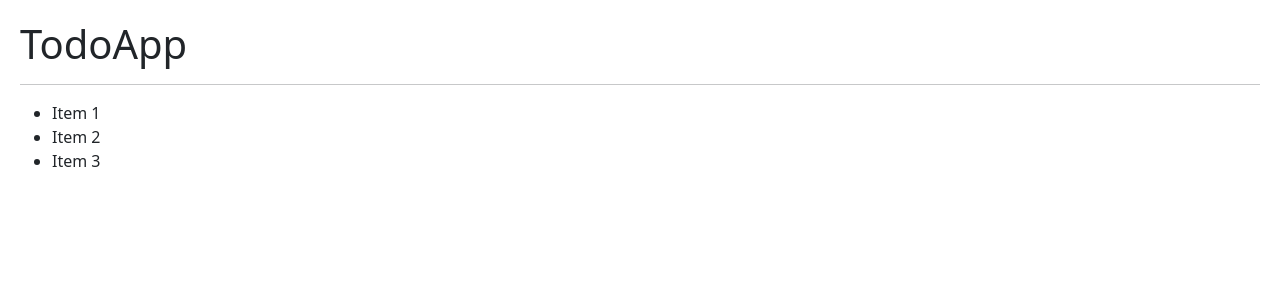
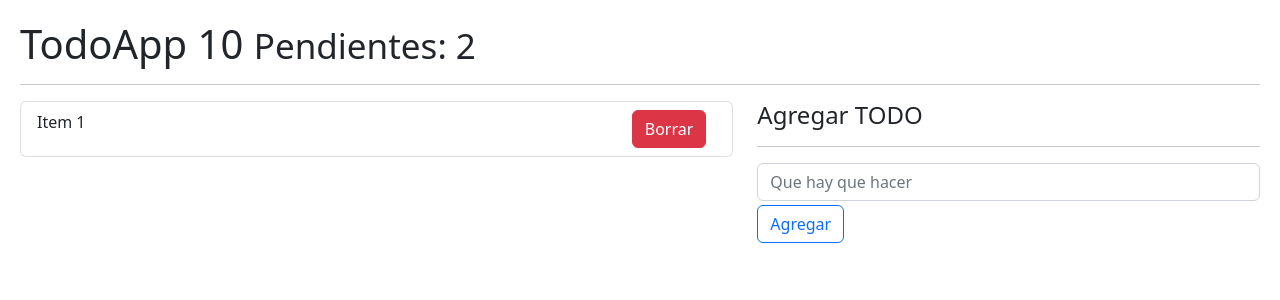
Before and after one commit to harold2tg/05-hook-app, a React (Vite) app: page / in a window 1280 px wide. Shown: the top 300 px of the page. Built offline with nearby package versions, Linux system fonts and the light colour scheme.

Commit message:
142. Creando el cascarón de la lista de TODOs

```diff
--- a/src/08-useReducer/TodoApp.jsx
+++ b/src/08-useReducer/TodoApp.jsx
@@ -18,13 +18,35 @@
     const [state, dispatch] = useReducer(todoReducer, initialState)
   return (
     <>
-        <h1>TodoApp</h1>
+        <h1>TodoApp 10 <small>Pendientes: 2</small></h1>
         <hr />
-        <ul>
-            <li> Item 1</li>
-            <li> Item 2</li>
-            <li> Item 3</li>
-        </ul>
+        <div className="row">
+            <div className="col-7">
+                <ul className='list-group'>
+                    <li className='list-group-item d-flex justify-content-between'>
+                        <span className='alig-self-center'>Item 1</span>
+                        <button className='btn btn-danger '>Borrar</button>
+                    </li>
+                </ul>
+            </div>
+            <div className="col-5">
+                <h4>Agregar TODO</h4>
+                <hr />
+                <form>
+                    <input
+                        type="text"
+                        placeholder='Que hay que hacer'
+                        className='form-control'
+                        />
+                    <button
+                        type='submit'
+                        className='btn btn-outline-primary mt-1'
+                        >
+                            Agregar
+                        </button>
+                </form>
+            </div>
+        </div>
     </>
   )
 }
```
